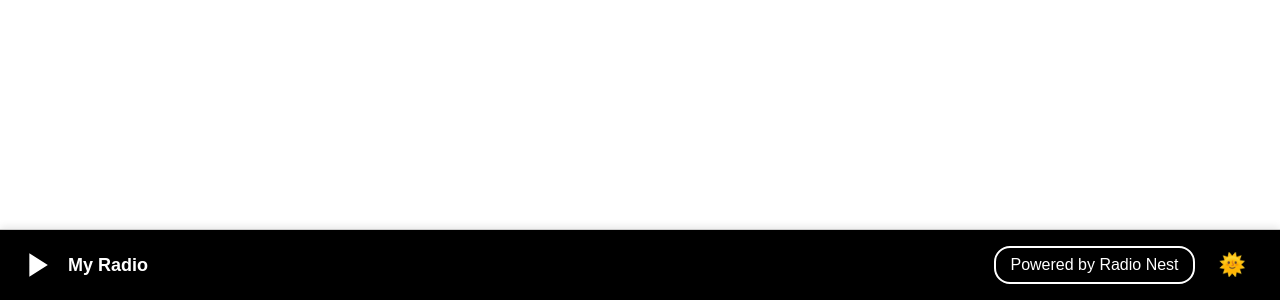
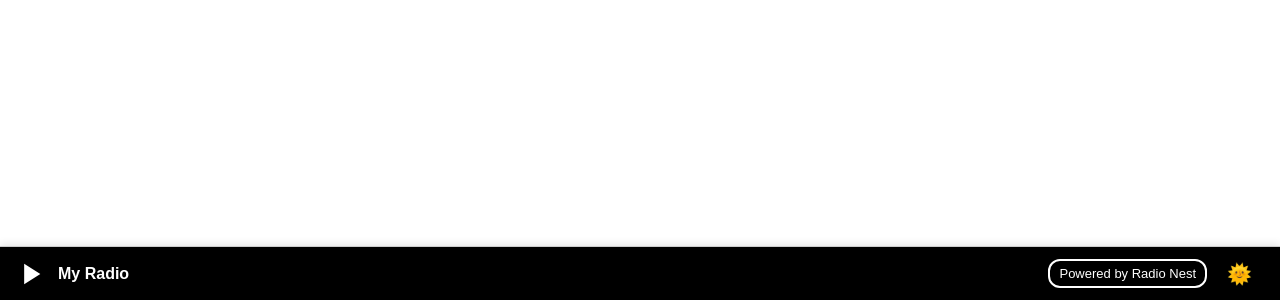
Before and after one commit to radionest01/radio-nest-sticky-player-mobile-refreshed, a plain HTML site: page index.html in a window 1280 px wide. Shown: the part 500-800 px from the top of the page. Drawn offline with Linux system fonts and the light colour scheme.

Commit message:
Update index.html

```diff
--- a/index.html
+++ b/index.html
@@ -15,12 +15,12 @@
 
     #radio-player {
       position: fixed;
-      bottom: 0;
+      bottom: 0;              /* ensures sticky at bottom */
       left: 0;
       width: 100%;
       display: flex;
       align-items: center;
-      padding: 16px 20px; /* extra height for larger button */
+      padding: 12px 16px;     /* balanced height */
       z-index: 9999;
       border-top: 1px solid #ccc;
       box-shadow: 0 -2px 8px rgba(0,0,0,0.1);
@@ -30,7 +30,7 @@
 
     #play-icon {
       cursor: pointer;
-      margin-right: 16px;
+      margin-right: 14px;
       display: flex;
       align-items: center;
     }
@@ -39,13 +39,13 @@
     #station-text {
       display: flex;
       flex-direction: column;
-      margin-right: 16px;
+      margin-right: 14px;
       text-align: left;
       align-items: flex-start;
       justify-content: center;
     }
     #station-name {
-      font-size: 18px; /* slightly larger text */
+      font-size: 16px;
       font-weight: bold;
     }
 
@@ -53,28 +53,28 @@
       display: flex;
       margin-left: auto;
       align-items: center;
-      padding-right: 14px;
+      padding-right: 12px;
     }
 
     .status-btn {
-      font-size: 16px;       /* maximized font size */
-      padding: 8px 14px;     /* maximized padding */
-      border-radius: 16px;
+      font-size: 13px;       /* bigger than original, smaller than max */
+      padding: 5px 9px;      /* balanced padding */
+      border-radius: 12px;
       background: transparent;
       cursor: pointer;
       transition: box-shadow 0.3s ease;
       border: 2px solid currentColor;
-      white-space: nowrap;   /* prevent text wrapping */
+      white-space: nowrap;   /* prevent wrapping */
     }
-    .status-btn:hover { box-shadow: 0 0 8px currentColor; }
+    .status-btn:hover { box-shadow: 0 0 6px currentColor; }
     .status-btn.pulsing { animation: pulse 2s infinite; }
 
-    #powered-by { margin-right: 12px; }
+    #powered-by { margin-right: 10px; }
 
     #theme-toggle {
       cursor: pointer;
-      font-size: 22px; /* keep toggle prominent */
-      margin-left: 12px;
+      font-size: 20px;
+      margin-left: 10px;
     }
 
     @keyframes pulse {
@@ -87,7 +87,7 @@
 <body>
   <div id="radio-player">
     <div id="play-icon">
-      <svg viewBox="0 0 24 24" width="32" height="32" fill="#fff" stroke="#fff" stroke-width="2">
+      <svg viewBox="0 0 24 24" width="28" height="28" fill="#fff" stroke="#fff" stroke-width="2">
         <path d="M8 5v14l11-7-11-7z"></path>
       </svg>
     </div>
@@ -95,6 +95,7 @@
       <span id="station-name">My Radio</span>
     </div>
     <div id="right-controls">
+      <!-- Live Now removed -->
       <button id="powered-by" class="status-btn" onclick="window.open('https://myradionest.com','_blank')">Powered by Radio Nest</button>
       <span id="theme-toggle">🌞</span>
     </div>
@@ -119,11 +120,11 @@
     let isDark = true;
 
     const getPlayIcon = (color) => `
-      <svg viewBox="0 0 24 24" width="32" height="32" fill="${color}" stroke="${color}" stroke-width="2">
+      <svg viewBox="0 0 24 24" width="28" height="28" fill="${color}" stroke="${color}" stroke-width="2">
         <path d="M8 5v14l11-7-11-7z"></path>
       </svg>`;
     const getPauseIcon = (color) => `
-      <svg viewBox="0 0 24 24" width="32" height="32" fill="${color}" stroke="${color}" stroke-width="2">
+      <svg viewBox="0 0 24 24" width="28" height="28" fill="${color}" stroke="${color}" stroke-width="2">
         <path d="M6 5h4v14H6zM14 5h4v14h-4z"></path>
       </svg>`;
 
```
